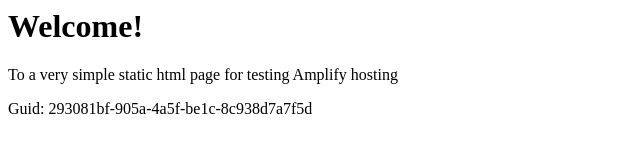
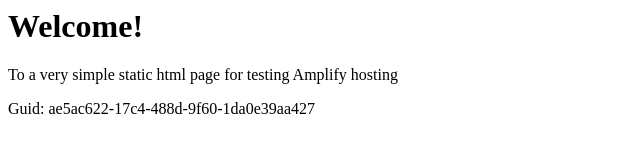
Before and after one commit to aws-aemilia-iad/Github-PR-Commit-Integration-Test-DoNotTouch-GitHubWebhookPushCanaryTest-v1-prod-us-east-1, a website: page src/index.html in a window 1280 px wide. Shown: the full height of the page, 0-640 px from the left. Drawn offline with Linux system fonts and the light colour scheme.

Commit message:
commit from integ tests

```diff
--- a/src/index.html
+++ b/src/index.html
@@ -12,6 +12,6 @@
 <body>
     <h1>Welcome!</h1>
     <p>To a very simple static html page for testing Amplify hosting</p>
-    <p>Guid: 293081bf-905a-4a5f-be1c-8c938d7a7f5d</p></body>
+    <p>Guid: ae5ac622-17c4-488d-9f60-1da0e39aa427</p></body>
 
 </html>
```
